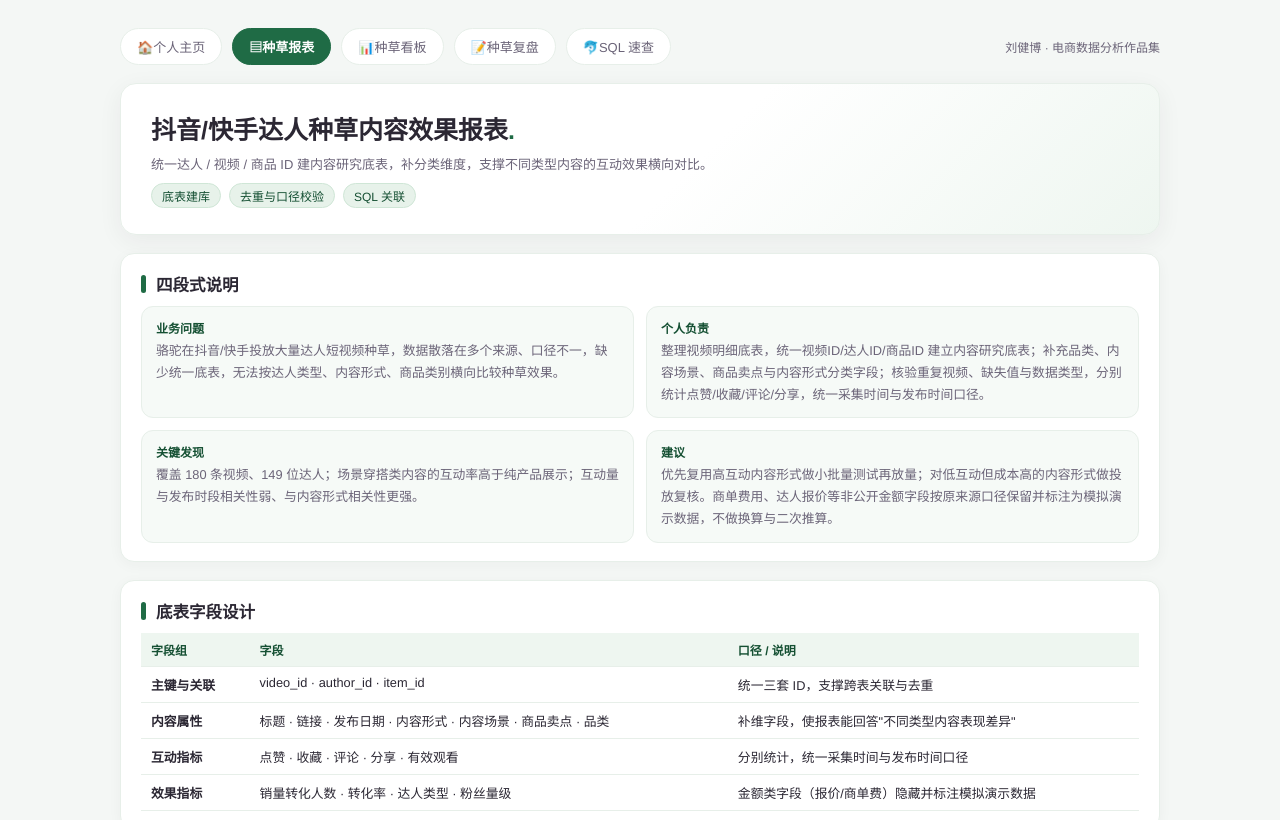
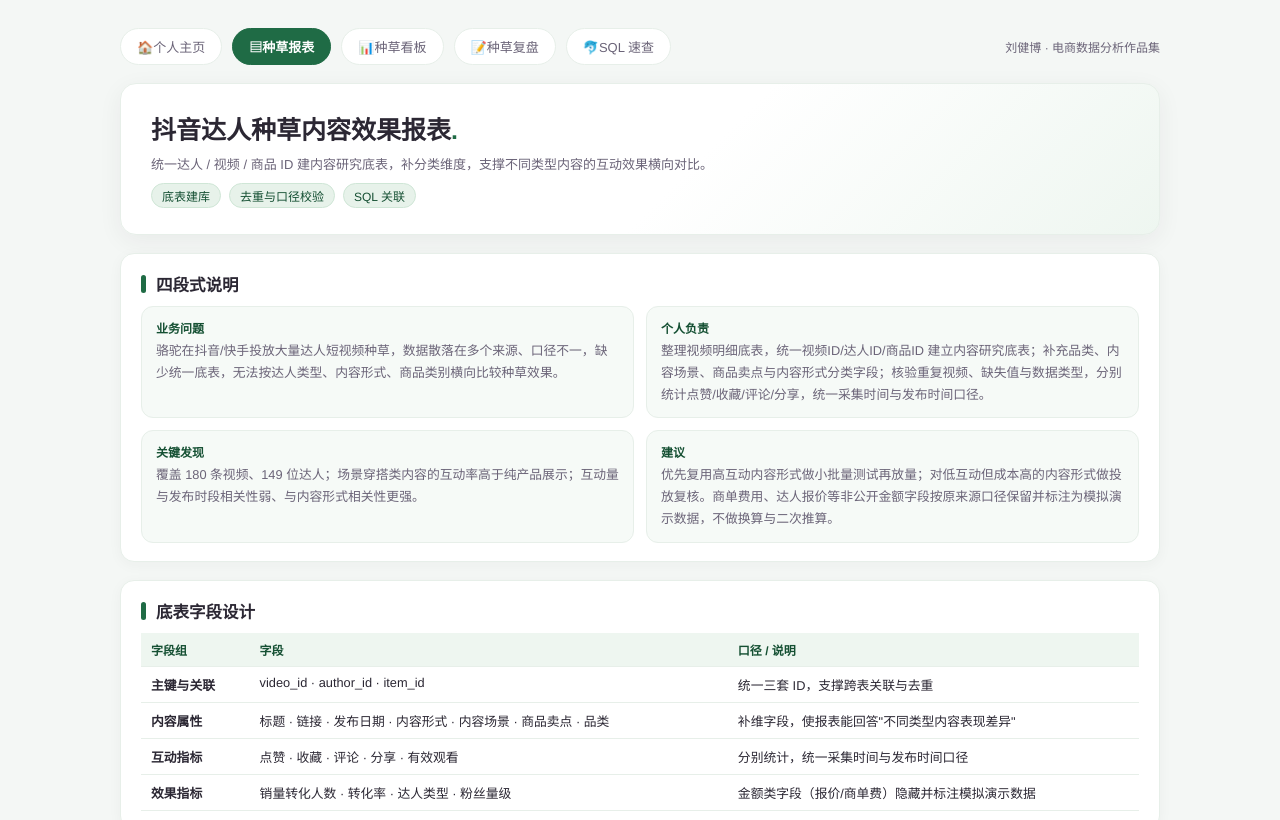
Before and after one commit to OI-CTFsky/revenue-dashboard, a plain HTML site: page camel-report.html in a window 1280 px wide. Shown: the top 820 px of the page. Drawn offline with nearby package versions, Linux system fonts and the light colour scheme.

Commit message:
项目名同步至PPTX版（抖音系/去户外品牌后缀/补报告）

```diff
--- a/camel-report.html
+++ b/camel-report.html
@@ -3,8 +3,8 @@
 <head>
 <meta charset="utf-8">
 <meta name="viewport" content="width=device-width, initial-scale=1">
-<title>抖音/快手达人种草内容效果报表（户外品牌）| 刘健博 · 电商数据分析</title>
-<meta name="description" content="骆驼达人种草数据报表：统一达人/视频/商品 ID 建内容研究底表，补充分类维度，去重与口径校验，支撑种草效果横向对比。金额为模拟演示数据。">
+<title>抖音达人种草内容效果报表| 刘健博 · 电商数据分析</title>
+<meta name="description" content="抖音达人种草内容效果报表：统一达人/视频/商品 ID 建内容研究底表，补充分类维度，去重与口径校验，支撑种草效果横向对比。金额为模拟演示数据。">
 <style>
   :root{--accent:#1f6b45;--accent-deep:#155033;--ink:#2b2733;--ink-2:#6b6478;--line:#e7efe9;--card:#fff;--bg:#f4f7f5;--gold:#d9a441;--blue:#5b7fd4;--violet:#8a74c9}
   *{margin:0;padding:0;box-sizing:border-box}
@@ -54,7 +54,7 @@
   </nav>
 
   <header>
-    <h1>抖音/快手达人种草内容效果报表<span class="dot">.</span></h1>
+    <h1>抖音达人种草内容效果报表<span class="dot">.</span></h1>
     <p>统一达人 / 视频 / 商品 ID 建内容研究底表，补分类维度，支撑不同类型内容的互动效果横向对比。</p>
     <div class="badges"><span class="badge">底表建库</span><span class="badge">去重与口径校验</span><span class="badge">SQL 关联</span></div>
   </header>
```
